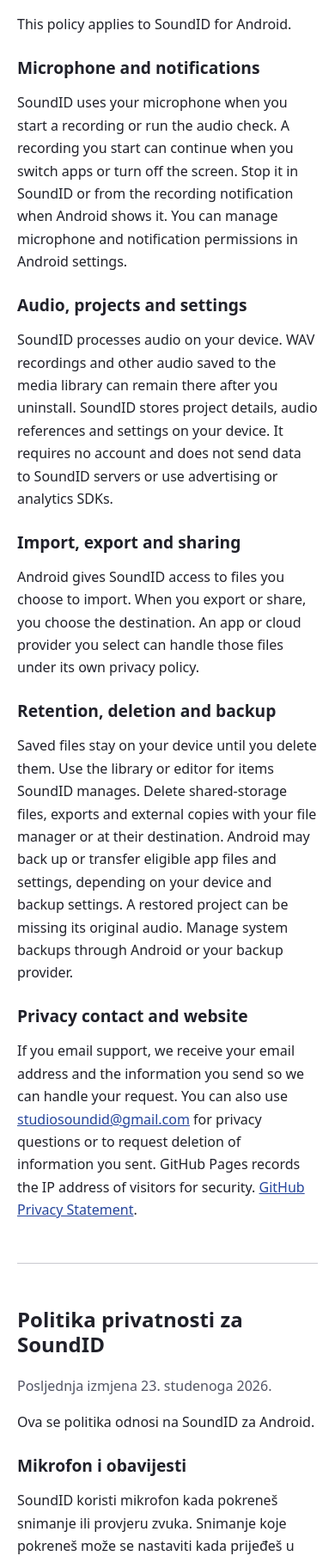
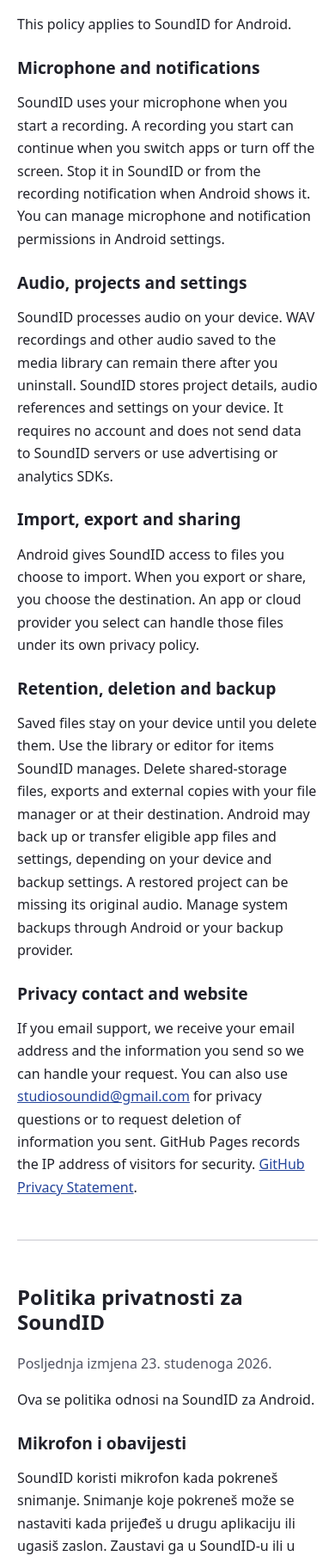
Before and after one commit to zmikulandra/SoundID-Legal, a plain HTML site: page index.html in a window 390 px wide. Shown: the part 162-1979 px from the top of the page at 86% size. Drawn offline with Linux system fonts and the light colour scheme.

Commit message:
Align microphone disclosure with the release build

```diff
--- a/index.html
+++ b/index.html
@@ -21,7 +21,7 @@
       <p class="updated"><time datetime="2026-11-23">Last updated November 23, 2026.</time></p>
       <p>This policy applies to SoundID for Android.</p>
       <h2>Microphone and notifications</h2>
-      <p>SoundID uses your microphone when you start a recording or run the audio check. A recording you start can continue when you switch apps or turn off the screen. Stop it in SoundID or from the recording notification when Android shows it. You can manage microphone and notification permissions in Android settings.</p>
+      <p>SoundID uses your microphone when you start a recording. A recording you start can continue when you switch apps or turn off the screen. Stop it in SoundID or from the recording notification when Android shows it. You can manage microphone and notification permissions in Android settings.</p>
       <h2>Audio, projects and settings</h2>
       <p>SoundID processes audio on your device. WAV recordings and other audio saved to the media library can remain there after you uninstall. SoundID stores project details, audio references and settings on your device. It requires no account and does not send data to SoundID servers or use advertising or analytics SDKs.</p>
       <h2>Import, export and sharing</h2>
@@ -36,7 +36,7 @@
       <p class="updated"><time datetime="2026-11-23">Posljednja izmjena 23. studenoga 2026.</time></p>
       <p>Ova se politika odnosi na SoundID za Android.</p>
       <h2>Mikrofon i obavijesti</h2>
-      <p>SoundID koristi mikrofon kada pokreneš snimanje ili provjeru zvuka. Snimanje koje pokreneš može se nastaviti kada prijeđeš u drugu aplikaciju ili ugasiš zaslon. Zaustavi ga u SoundID-u ili u obavijesti o snimanju kada je Android prikazuje. Dozvolama za mikrofon i obavijesti možeš upravljati u postavkama Androida.</p>
+      <p>SoundID koristi mikrofon kada pokreneš snimanje. Snimanje koje pokreneš može se nastaviti kada prijeđeš u drugu aplikaciju ili ugasiš zaslon. Zaustavi ga u SoundID-u ili u obavijesti o snimanju kada je Android prikazuje. Dozvolama za mikrofon i obavijesti možeš upravljati u postavkama Androida.</p>
       <h2>Zvuk, projekti i postavke</h2>
       <p>SoundID obrađuje zvuk na uređaju. WAV snimke i drugi zvučni zapisi spremljeni u multimedijskoj pohrani mogu ondje ostati nakon deinstalacije. SoundID podatke o projektima, poveznice na zvučne datoteke i postavke čuva na uređaju. Račun nije potreban. Aplikacija ne šalje podatke na poslužitelje SoundID-a i ne koristi oglasne ni analitičke SDK-ove.</p>
       <h2>Uvoz, izvoz i dijeljenje</h2>
```
